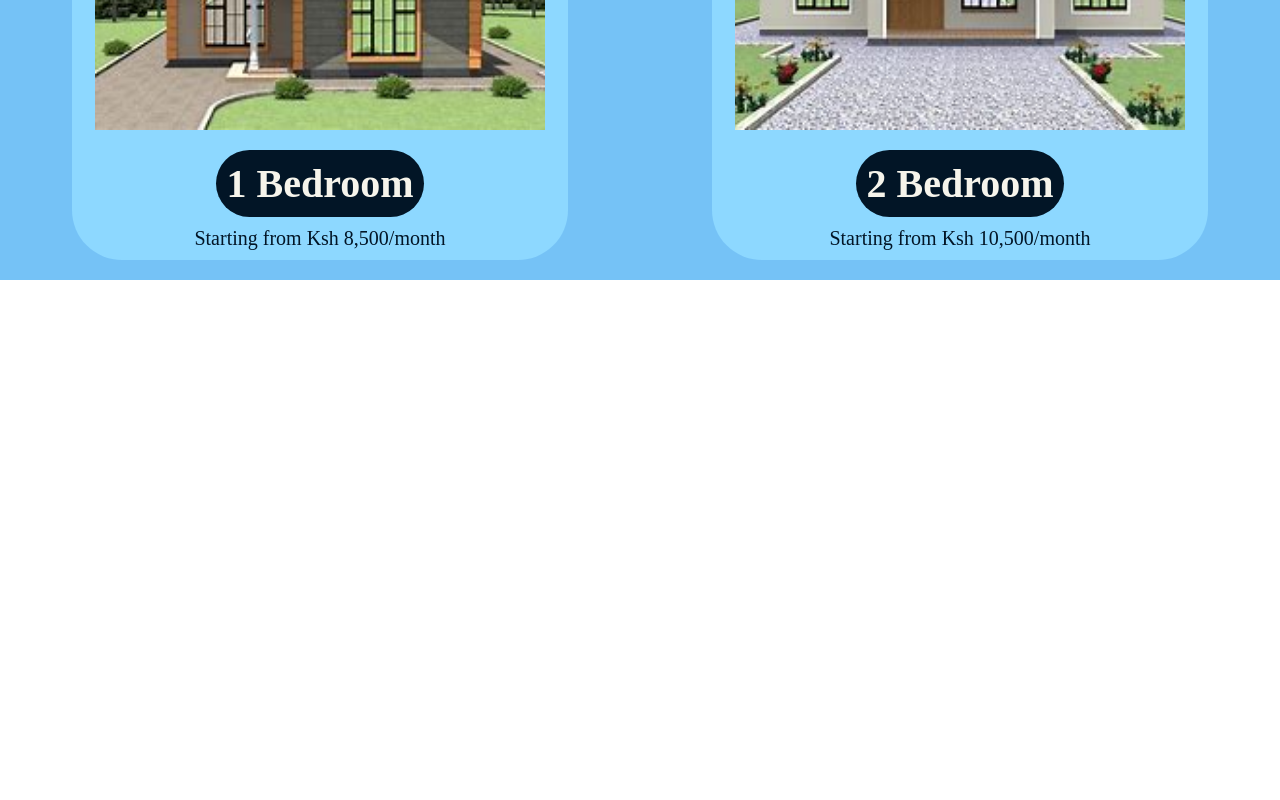
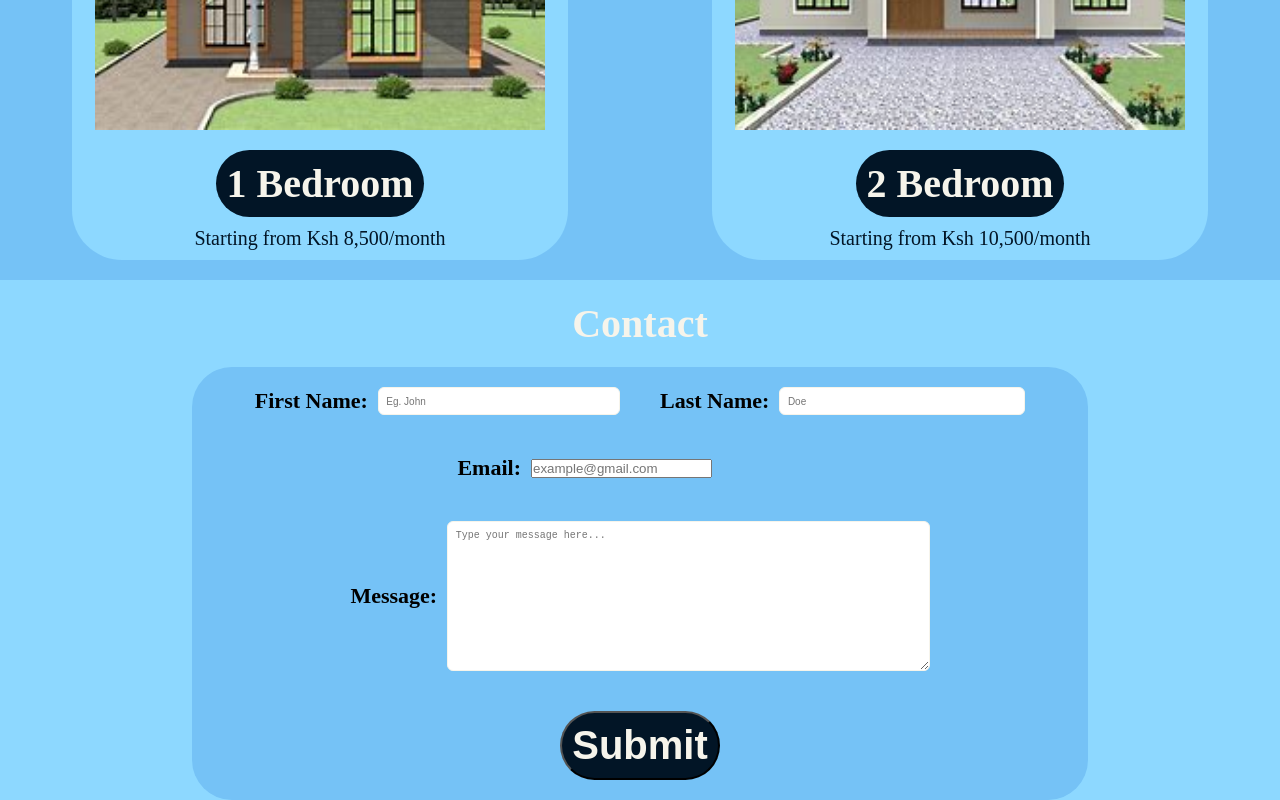
Before and after one commit to briannjoroge/arban_haven_apartment_landing_page, a website built with Vite: page index.html in a window 1280 px wide. Shown: the part 1660-2460 px from the top of the page. Before the commit the page ends 1940 px from the top, so only its background shows below. Built offline with nearby package versions, Linux system fonts and the light colour scheme.

Commit message:
adds the contact form and it's css stylings

```diff
--- a/index.html
+++ b/index.html
@@ -107,5 +107,55 @@
       </div>
     </section>
     <!-- End of listing section -->
+
+    <!-- Form section -->
+    <div class="contact-form">
+      <h2>Contact</h2>
+      <form action="">
+        <div class="form-group">
+          <label for="first-name">First Name:</label>
+          <input
+            type="text"
+            id="first-name"
+            name="first-name"
+            placeholder="Eg. John"
+            required
+          />
+        </div>
+        <div class="form-group">
+          <label for="last-name">Last Name:</label>
+          <input
+            type="text"
+            id="last-name"
+            name="last-name"
+            placeholder="Doe"
+            required
+          />
+        </div>
+        <div class="form-group">
+          <label for="email">Email:</label>
+          <input
+            type="email"
+            id="email"
+            name="email"
+            placeholder="example@gmail.com"
+            required
+          />
+        </div>
+        <div class="form-group text-area">
+          <label for="message">Message:</label>
+          <textarea
+            id="message"
+            name="message"
+            placeholder="Type your message here..."
+            required
+          ></textarea>
+        </div>
+        <div class="form-group-btn">
+          <button type="submit">Submit</button>
+        </div>
+      </form>
+    </div>
+    <!-- End of form section -->
   </body>
 </html>
--- a/src/style.css
+++ b/src/style.css
@@ -371,3 +371,100 @@ body {
   }
 }
 /* End of listing nav-section stylings */
+
+/* Contact form styling */
+.contact-form {
+  background-color: var(--color-blue-light);
+  width: 100%;
+  display: flex;
+  justify-content: center;
+  align-items: center;
+  flex-direction: column;
+}
+
+.contact-form h2 {
+  font-size: 4rem;
+  font-weight: 900;
+  margin-top: 2rem;
+  margin-bottom: 2rem;
+  color: var(--color-white-light);
+}
+
+form {
+  width: 70%;
+  background-color: var(--color-secondary);
+  border-radius: 4rem;
+  padding: 1rem 2rem;
+  display: flex;
+  justify-content: center;
+  flex-wrap: wrap;
+  gap: 2rem;
+}
+
+.form-group {
+  padding: 1rem;
+  display: flex;
+  align-items: center;
+  gap: 1rem;
+  width: 45%;
+}
+
+label {
+  font-size: 2.2rem;
+  font-weight: bold;
+}
+
+input[type="text"],
+textarea {
+  flex: 1;
+  padding: 0.75rem;
+  font-size: 1rem;
+  border: 1px solid var(--color-white-lighter);
+  border-radius: 6px;
+  box-sizing: border-box;
+}
+
+textarea {
+  width: 100%;
+  height: 150px;
+  resize: vertical;
+}
+
+.text-area {
+  width: 70%;
+}
+
+.form-group-btn {
+  width: 100%;
+  display: flex;
+  justify-content: center;
+  margin-top: 1rem;
+}
+
+.form-group-btn button {
+  border-radius: 5rem;
+  background: var(--color-dark-blue);
+  color: var(--color-white-light);
+  margin-bottom: 1rem;
+  padding: 1rem;
+  font-size: 4rem;
+  font-weight: 700;
+  text-align: center;
+}
+
+.form-group-btn button:hover {
+  background-color: var(--color-blue-light);
+}
+
+@media screen and (max-width: 900px) {
+  form {
+    width: 100%;
+  }
+}
+
+@media screen and (max-width: 700px) {
+  .form-group {
+    width: 100%;
+  }
+}
+/* End of contact form stylings */
```
